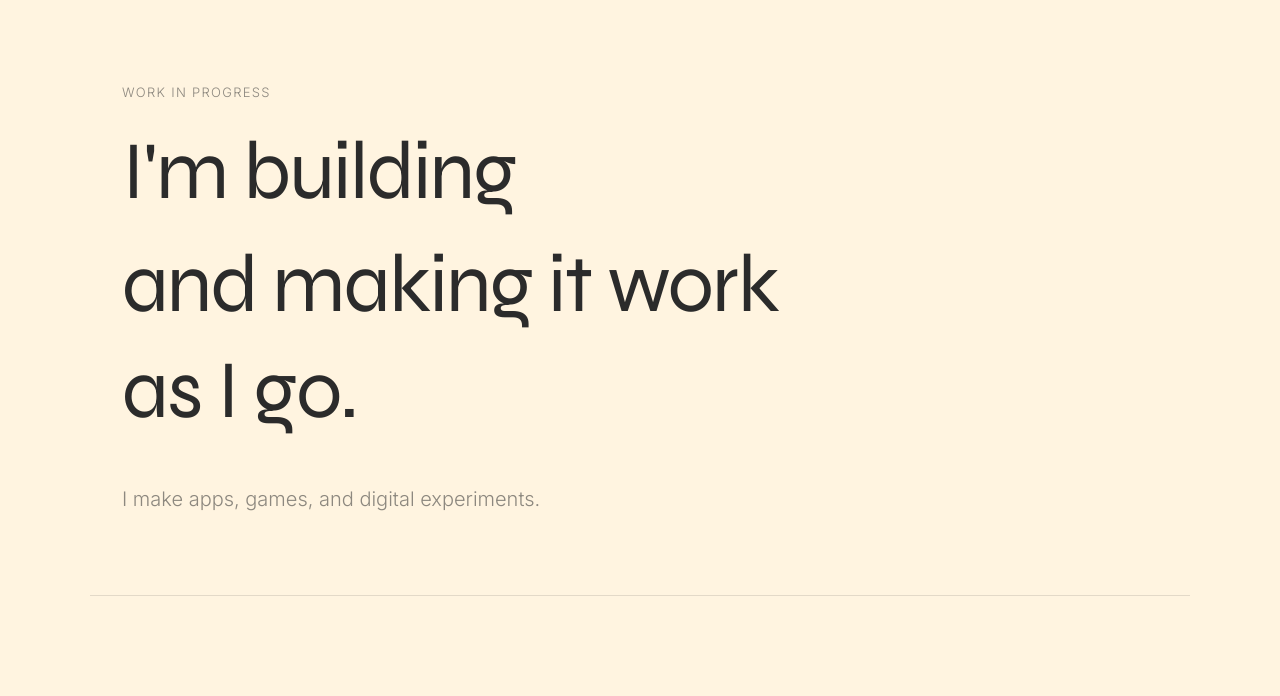
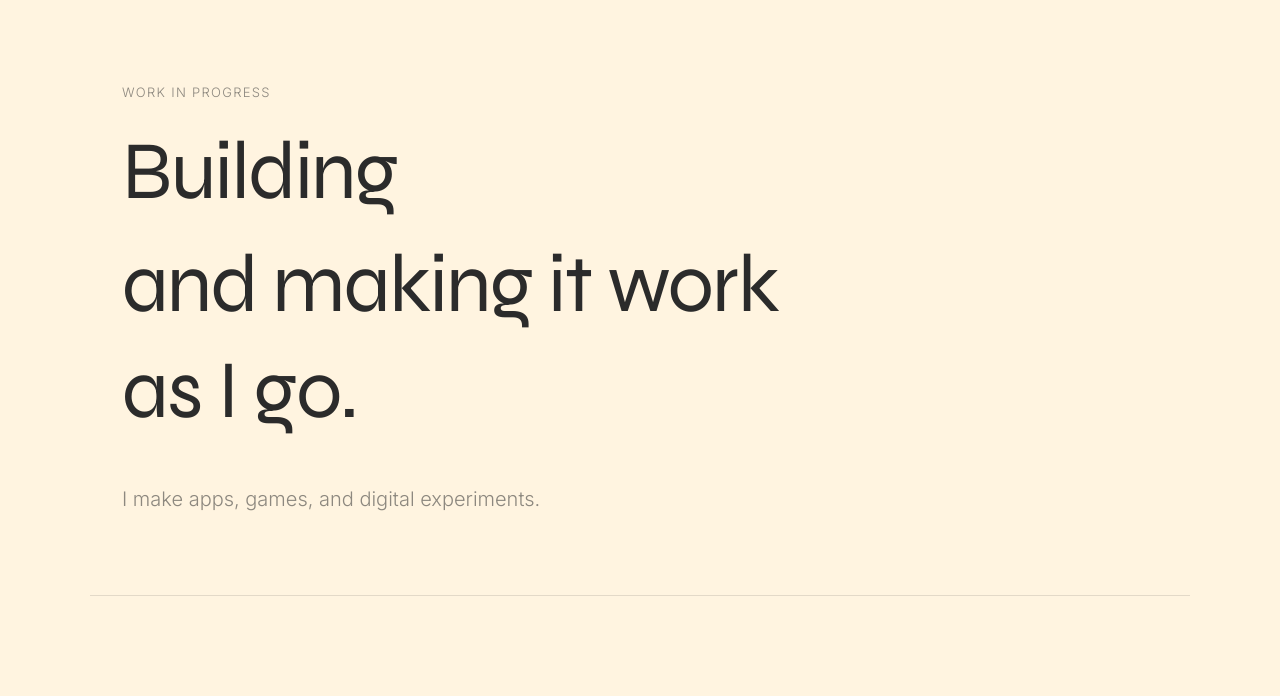
Before and after one commit to ianramospr/ianramospr, a plain HTML site: page index.html in a window 1280 px wide. Shown: the part 78-774 px from the top of the page. Drawn offline with Linux system fonts and the light colour scheme.

Commit message:
refactor: shorten hero section heading text for improved readability

```diff
--- a/index.html
+++ b/index.html
@@ -39,7 +39,7 @@
   <section class="hero" aria-labelledby="hero-heading">
     <p class="hero__eyebrow reveal">Work in progress</p>
     <h1 class="hero__heading" id="hero-heading">
-      <span class="reveal">I'm building</span>
+      <span class="reveal">Building</span>
       <span class="reveal delay-1">and making it work as I go.</span>
     </h1>
     <p class="hero__sub reveal delay-3">
```
